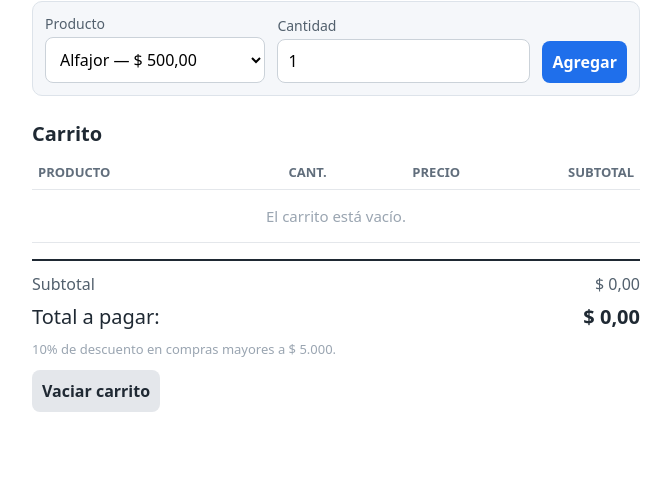
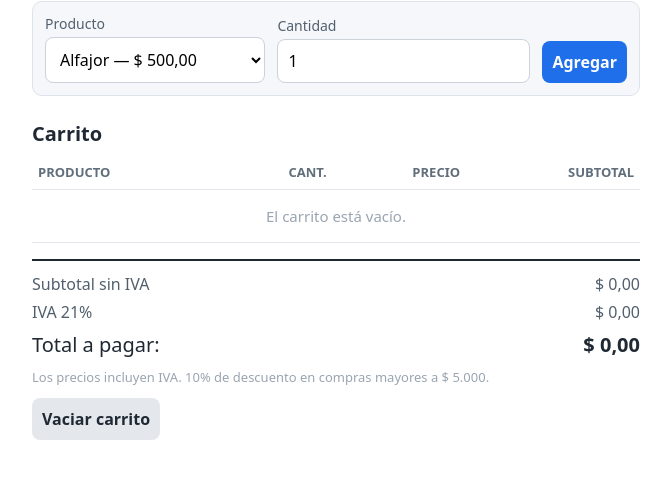
Before and after one commit to robledomia911-netizen/kiosco-carrito, a plain HTML site: page index.html in a window 1280 px wide. Shown: the part 77-556 px from the top of the page, without its empty margins (304-975 px from the left). Drawn offline with Linux system fonts and the light colour scheme.

Commit message:
Agrego IVA discriminado

```diff
--- a/app.js
+++ b/app.js
@@ -16,6 +16,7 @@ var botonVaciar = document.getElementById("vaciar");
 var tbodyFilas = document.getElementById("filas");
 var spanTotal = document.getElementById("total");
 var spanSubtotal = document.getElementById("subtotal");
+var spanIva = document.getElementById("iva");
 var spanDescuento = document.getElementById("descuento");
 var lineaDescuento = document.getElementById("linea-descuento");
 var parrafoAviso = document.getElementById("aviso");
@@ -98,13 +99,16 @@ function dibujarCarrito() {
     });
   }
 
-  var subtotal = calcularSubtotal();
-  var descuento = subtotal > 5000 ? subtotal * 0.1 : 0;
+  var bruto = calcularSubtotal();
+  var sinIva = Math.round((bruto / 1.21) * 100) / 100;
+  var iva = bruto - sinIva;
+  var descuento = bruto > 5000 ? bruto * 0.1 : 0;
 
-  spanSubtotal.textContent = pesos(subtotal);
+  spanSubtotal.textContent = pesos(sinIva);
+  spanIva.textContent = pesos(iva);
   spanDescuento.textContent = "-" + pesos(descuento);
   lineaDescuento.hidden = descuento === 0;
-  spanTotal.textContent = pesos(subtotal - descuento);
+  spanTotal.textContent = pesos(bruto - descuento);
 }
 
 function agregarAlCarrito() {
--- a/index.html
+++ b/index.html
@@ -40,14 +40,15 @@
   </table>
 
   <div class="totales">
-    <p class="linea"><span>Subtotal</span><span id="subtotal">$ 0,00</span></p>
+    <p class="linea"><span>Subtotal sin IVA</span><span id="subtotal">$ 0,00</span></p>
+    <p class="linea"><span>IVA 21%</span><span id="iva">$ 0,00</span></p>
     <p class="linea descuento" id="linea-descuento" hidden>
       <span>Descuento 10%</span><span id="descuento">-$ 0,00</span>
     </p>
     <p class="total">Total a pagar: <strong id="total">$ 0,00</strong></p>
   </div>
 
-  <p class="nota">10% de descuento en compras mayores a $ 5.000.</p>
+  <p class="nota">Los precios incluyen IVA. 10% de descuento en compras mayores a $ 5.000.</p>
 
   <button id="vaciar" class="secundario">Vaciar carrito</button>
 
```
